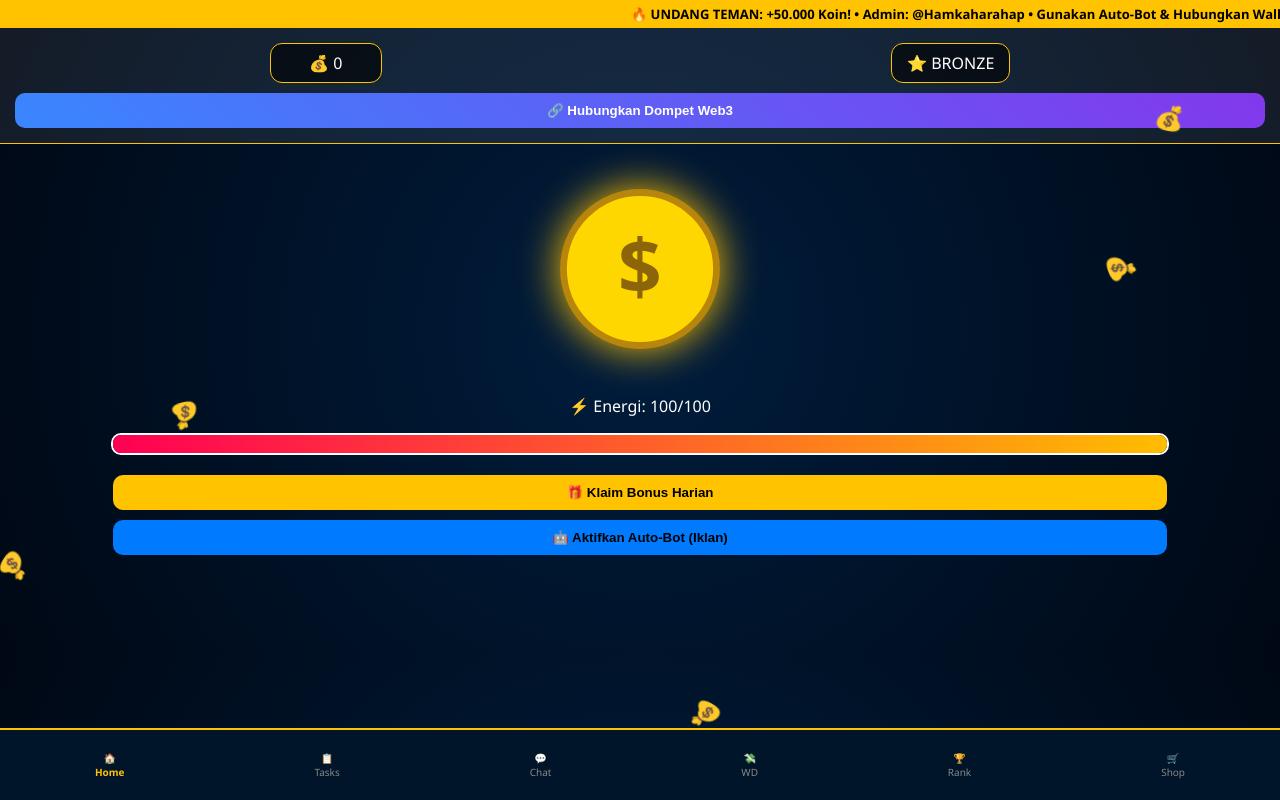
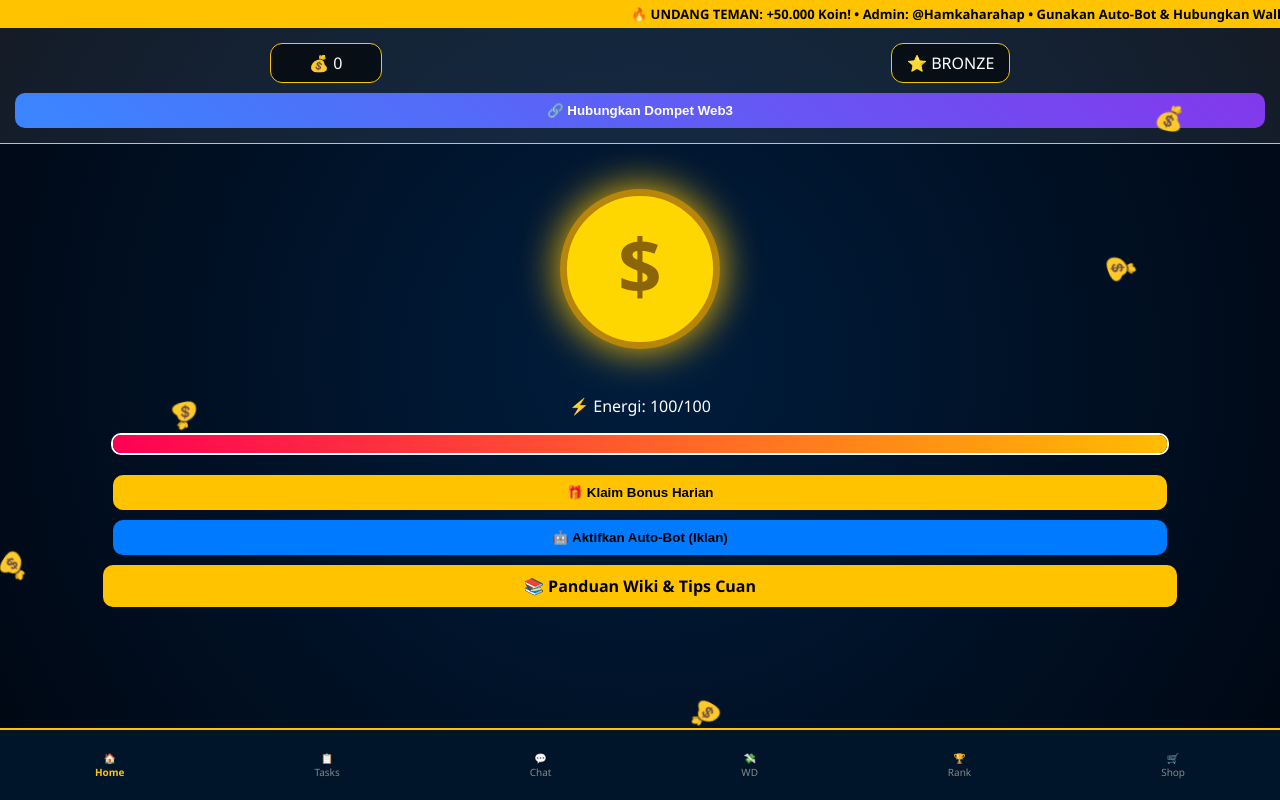
Before and after one commit to Hamkahrahap01/swiftbit-quest-app, a plain HTML site: page index.html in a window 1280 px wide. Drawn offline with Linux system fonts and the light colour scheme; a script that the page names is missing.

Commit message:
Update index.html

```diff
--- a/index.html
+++ b/index.html
@@ -50,6 +50,9 @@
         </div>
         <button class="btn" style="width: 85%; margin-top: 10px;" onclick="claimDaily()">🎁 Klaim Bonus Harian</button>
         <button class="btn" style="width: 85%; margin-top: 10px; background: #007bff;" onclick="activateAutoBot()">🤖 Aktifkan Auto-Bot (Iklan)</button>
+        <a href="wiki.html" style="display: block; width: 85%; margin: 10px auto; padding: 10px; text-align: center; text-decoration: none; background: #ffc300; color: black; border-radius: 10px; font-weight: bold;" class="btn-glow">
+    📚 Panduan Wiki & Tips Cuan
+</a>
     </div>
 
     <div id="tasks" class="page">
```
